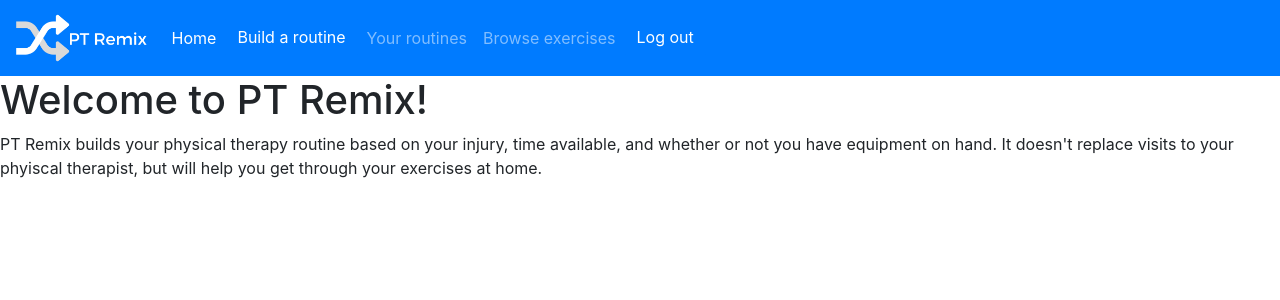
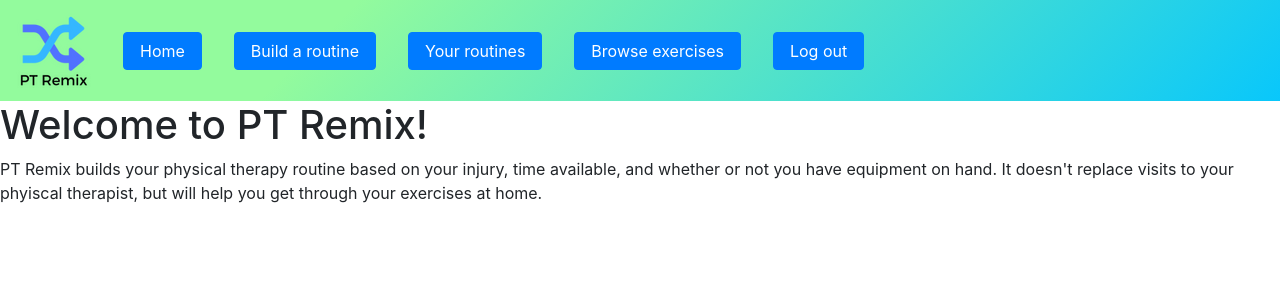
Before and after one commit to loranne/hb-capstone, a Flask app: page / in a window 1280 px wide. Shown: the top 300 px of the page. Run offline with Flask 2, Linux system fonts and the light colour scheme; the visitor is signed in with stand-in values (Sample User, id 1); some libraries are stand-ins or nearby versions.

Commit message:
I like the navbar finally!

```diff
--- a/static/css/base.css
+++ b/static/css/base.css
@@ -1,4 +1,22 @@
 /* my custom CSS */
+
+.my-primary{
+    color:
+}
+
+.bg-primary {
+    background-color: #09c7fb;
+    background-image: linear-gradient(315deg, #09c7fb 0%, #93fb9d 74%);
+}
+
+.navbar-expand-lg .navbar-nav .nav-button {
+    padding-right: 1rem;
+    padding-left: 1rem;
+    margin-right: 1rem;
+    margin-left: 1rem;
+    margin-top: .5rem;
+    margin-bottom: .5rem;
+}
 
 .ex-reps {
     margin-top: 25px;
--- a/templates/base.html
+++ b/templates/base.html
@@ -39,7 +39,7 @@
 
       <nav class="navbar navbar-expand-lg navbar-dark bg-primary">
         <a class="navbar-brand logo">
-          <img src ="../static/img/logo-horizontal-white-small.png" height=50px padding=0px>
+          <img src ="../static/img/logo-square-blue-75.png" height=75px padding=0px>
         </a>
         <button class="navbar-toggler" type="button" data-toggle="collapse" data-target="#navbarSupportedContent" aria-controls="navbarSupportedContent" aria-expanded="false" aria-label="Toggle navigation">
           <span class="navbar-toggler-icon"></span>
@@ -50,19 +50,18 @@
           {% if session["user"] %}
           <ul class="navbar-nav mr-auto">
             <li class="nav-item">
-              <a class="nav-link active" href="/">Home <span class="sr-only">(current)</span></a>
+              <a class="nav-button btn btn-primary" href="/" role="button">Home</a>
             </li>
             <li class="nav-item">
               <a class="nav-button btn btn-primary" href="/build-routine" role="button">Build a routine</a>
             </li>
             <li class="nav-item">
-              <a class="nav-link" href="/your-routines">Your routines</a>
+              <a class="nav-button btn btn-primary" href="/your-routines" role="button">Your routines</a>
             </li>
             <li class="nav-item">
-              <a class="nav-link" href="/all-exercises">Browse exercises</a>
+              <a class="nav-button btn btn-primary" href="/all-exercises" role="button">Browse exercises</a>
             </li>
             <li class="nav-item">
-              <!-- <button class="btn btn-primary navbar-btn" href="/goodbye">Log out</button> -->
               <a class="nav-button btn btn-primary" href="/goodbye" role="button">Log out</a>
             </li>
           </ul>
```
Also changed, not shown: static/img/logo-square-blue-75.png (added), static/img/logo-square-blue-small.png (added), static/img/logo-square-blue-tiny.png (added).
